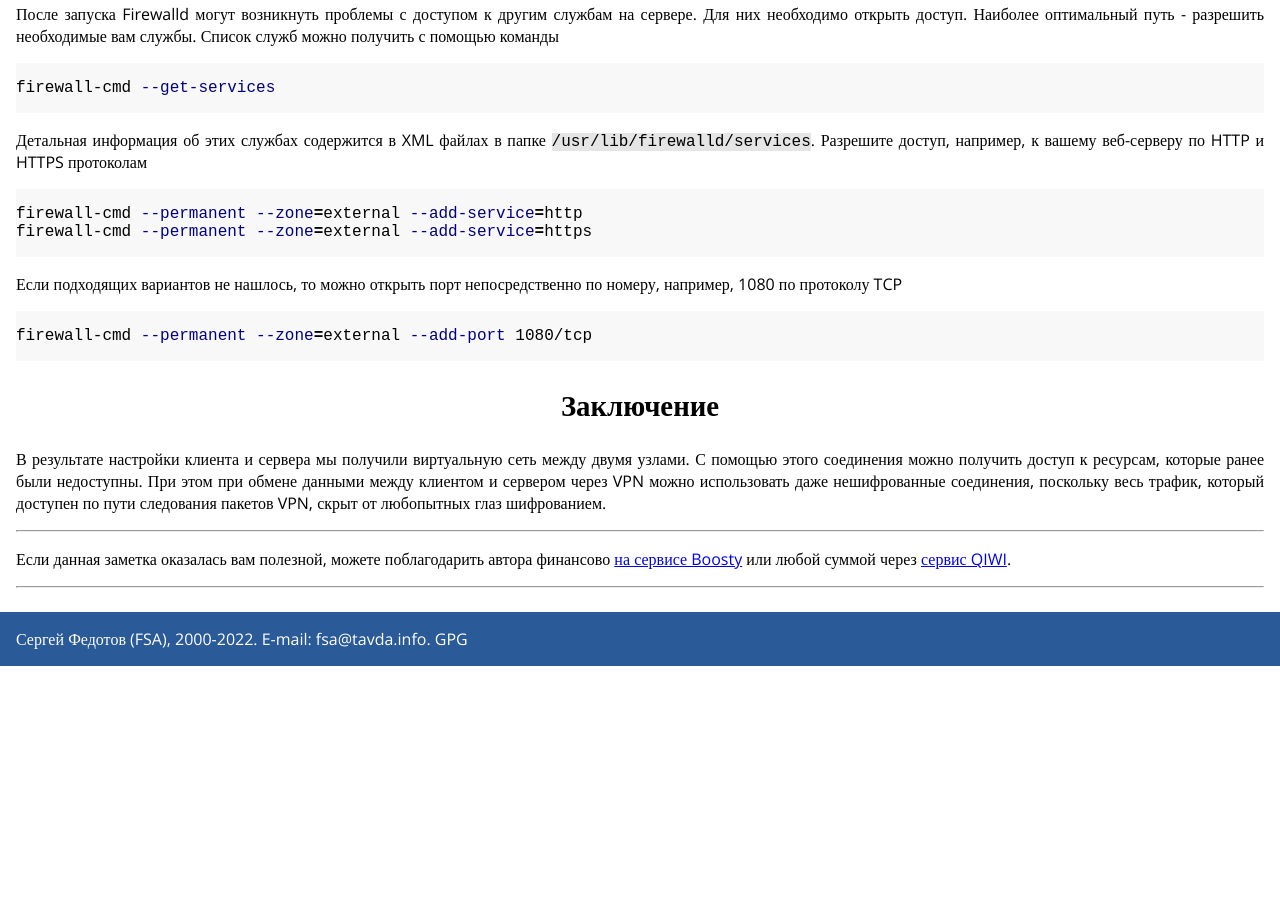
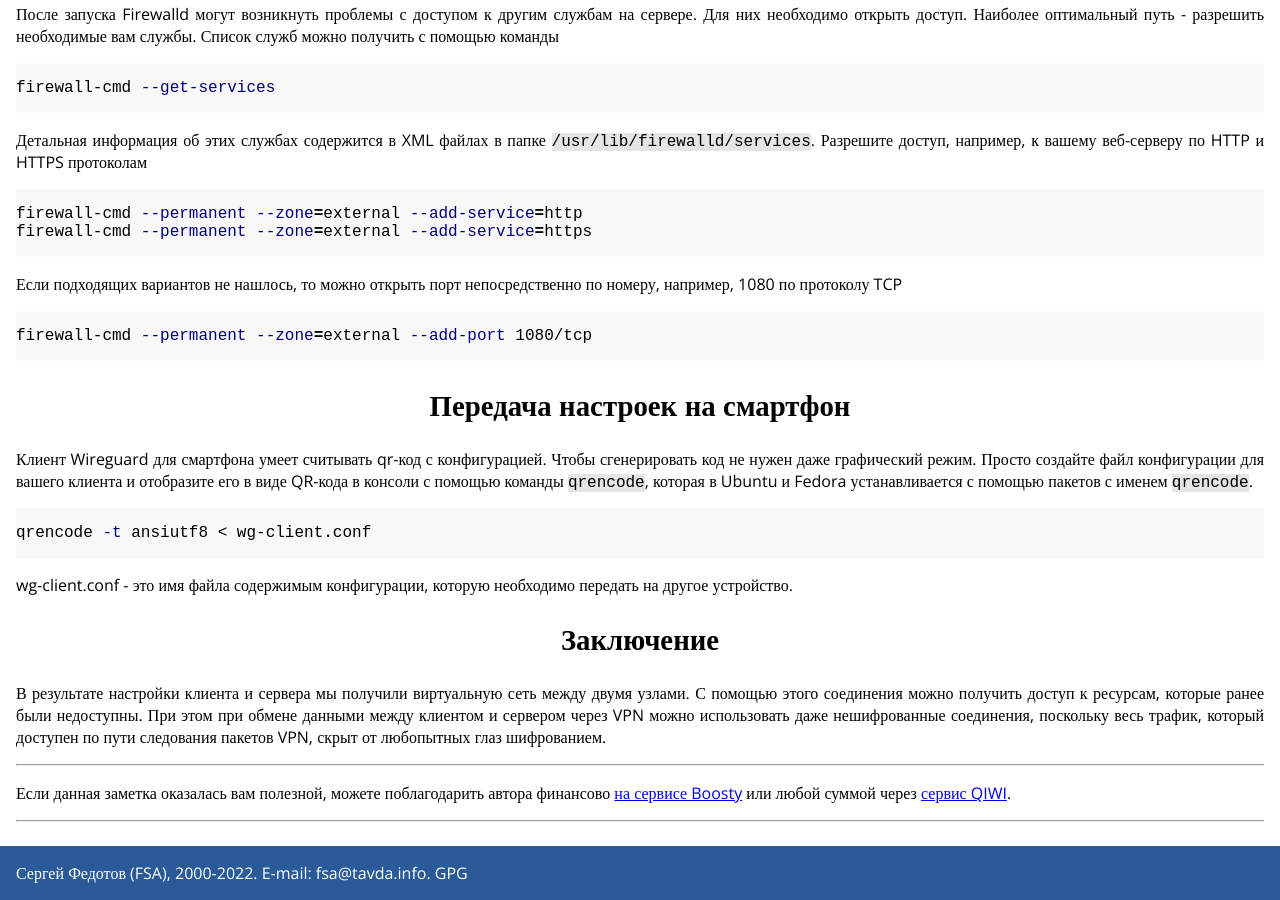
Before and after one commit to fsa/site, a Jekyll site: the page built from _posts/2022-04-10-wireguard.md, in a window 1280 px wide and 900 px high, scrolled down 4589 px. Built offline with Jekyll 4.4.1, drawn with Linux system fonts in a browser that asks for light colours; comment, search, counter and statistics services are not loaded; before the commit the page ends 5255 px from its top, so only the background shows below that.

Commit message:
Добавлен раздел с quencode в статью про wireguarl.

````diff
--- a/_posts/2022-04-10-wireguard.md
+++ b/_posts/2022-04-10-wireguard.md
@@ -214,6 +214,16 @@ firewall-cmd --permanent --zone=external --add-service=https
 firewall-cmd --permanent --zone=external --add-port 1080/tcp
 ```
 
+## Передача настроек на смартфон
+
+Клиент Wireguard для смартфона умеет считывать qr-код с конфигурацией. Чтобы сгенерировать код не нужен даже графический режим. Просто создайте файл конфигурации для вашего клиента и отобразите его в виде QR-кода в консоли с помощью команды `qrencode`, которая в Ubuntu и Fedora устанавливается с помощью пакетов с именем `qrencode`.
+
+```bash
+qrencode -t ansiutf8 < wg-client.conf
+```
+
+wg-client.conf - это имя файла содержимым конфигурации, которую необходимо передать на другое устройство.
+
 ## Заключение
 
 В результате настройки клиента и сервера мы получили виртуальную сеть между двумя узлами. С помощью этого соединения можно получить доступ к ресурсам, которые ранее были недоступны. При этом при обмене данными между клиентом и сервером через VPN можно использовать даже нешифрованные соединения, поскольку весь трафик, который доступен по пути следования пакетов VPN, скрыт от любопытных глаз шифрованием.
````
